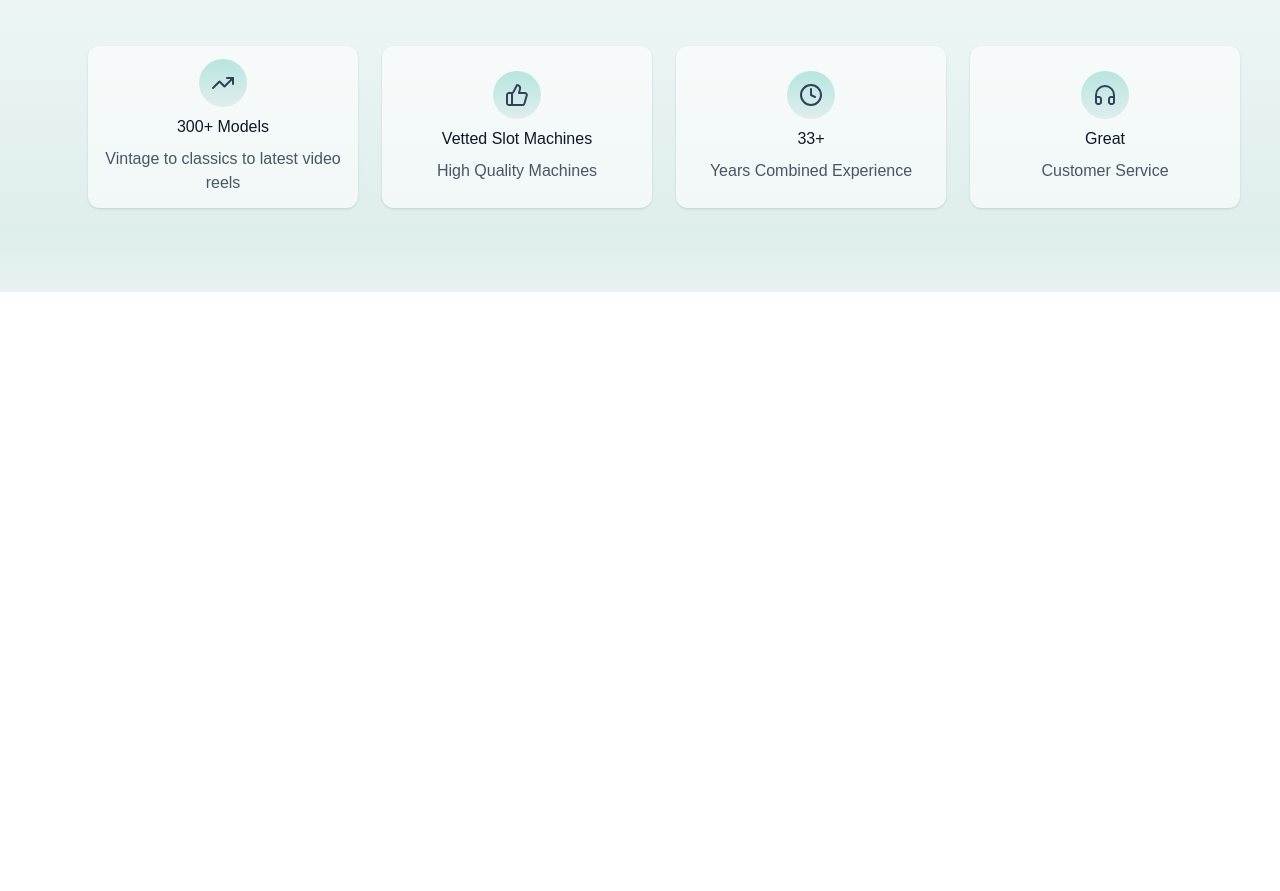
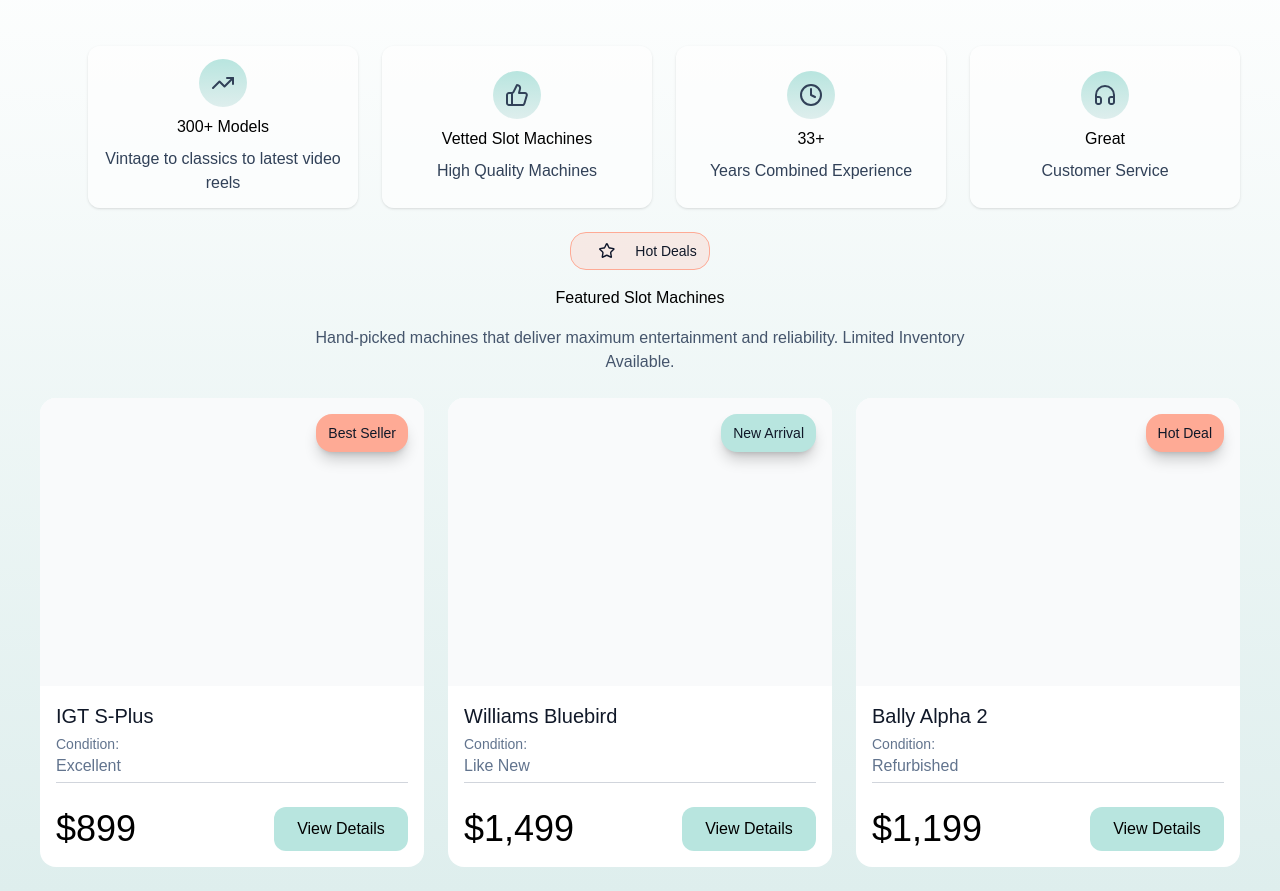
Before and after one commit to Bit2Byteclub/slotShopSite, a Next.js app: page / in a window 1280 px wide. Shown: the part 508-1399 px from the top of the page. Before the commit the page ends 800 px from the top, so only its background shows below. Built offline with nearby package versions, Linux system fonts and the light colour scheme.

Commit message:
Added button, tag, and product components. Added the featured products section.

```diff
--- a/src/app/assets/icons/index.ts
+++ b/src/app/assets/icons/index.ts
@@ -7,3 +7,4 @@
 export const headphoneIcon = "./icons/headphoneIcon.svg";
 export const StockIcon = "./icons/stockIcon.svg";
 export const thumbUpIcon = "./icons/thumbUpIcon.svg";
+export const starIcon = "./icons/starIcon.svg";
--- /dev/null
+++ b/src/app/components/homeComponents/button.tsx
@@ -0,0 +1,23 @@
+import { motion } from "framer-motion";
+
+interface ButtonProps {
+  className?: string;
+  text: string;
+}
+
+function Button({ className, text }: ButtonProps) {
+  return (
+    <motion.button
+      whileHover={{ scale: 1.1 }}
+      whileTap={{ scale: 0.95 }}
+      className={
+        className ||
+        `w-[134px] h-[44px] flex items-center justify-center bg-primary rounded-xl `
+      }
+    >
+      {text}
+    </motion.button>
+  );
+}
+
+export default Button;
--- a/src/app/components/homeComponents/index.ts
+++ b/src/app/components/homeComponents/index.ts
@@ -2,3 +2,6 @@
 
 export { default as Icon } from "./icon";
 export { default as StatCard } from "./statcard";
+export { default as Product } from "./product";
+export { default as Tag } from "./tag";
+export { default as Button } from "./button";
--- /dev/null
+++ b/src/app/components/homeComponents/product.tsx
@@ -0,0 +1,56 @@
+import type { ReactNode } from "react";
+import Button from "./button";
+
+interface ProductProps {
+  tag?: ReactNode;
+  image?: string;
+  name: string;
+  condition: string;
+  price: string;
+  className?: string;
+}
+
+function Product({
+  tag,
+  image,
+  name,
+  condition,
+  price,
+  className = "",
+}: ProductProps) {
+  return (
+    <div
+      className={`w-[384px] bg-white rounded-2xl overflow-hidden ${className}`}
+    >
+      {/* Image Section */}
+      <div className="relative h-[288px] p-4 bg-gray-50">
+        {image && (
+          <img
+            src={image}
+            alt={name}
+            className="w-full h-full object-cover rounded-lg"
+          />
+        )}
+        {tag && <div className="absolute top-4 right-4">{tag}</div>}
+      </div>
+
+      {/* Info Section */}
+      <div className="p-4 space-y-4">
+        <div>
+          <h3 className="text-xl text-gray-900">{name}</h3>
+          <p className="text-sm text-[#62748E] mt-1">Condition:</p>
+          <p className="text-[#62748E] border-b border-gray-300 pb-1">
+            {condition}
+          </p>
+        </div>
+
+        <div className="flex items-center justify-between pt-2">
+          <p className="text-4xl">${price}</p>
+          <Button text="View Details"></Button>
+        </div>
+      </div>
+    </div>
+  );
+}
+
+export default Product;
--- a/src/app/components/homeComponents/statcard.tsx
+++ b/src/app/components/homeComponents/statcard.tsx
@@ -32,8 +32,8 @@
       className={`flex flex-col ${width} ${height} items-center justify-center gap-2 ${padding} ${bgColor} ${rounded} shadow-sm ${className}`}
     >
       {children}
-      <p className={`text-gray-900 ${titleName}`}>{title}</p>
-      <p className={`text-gray-600 text-center ${descName}`}>{description}</p>
+      <p className={`${titleName}`}>{title}</p>
+      <p className={`text-[#314158] text-center ${descName}`}>{description}</p>
     </div>
   );
 }
--- /dev/null
+++ b/src/app/components/homeComponents/tag.tsx
@@ -0,0 +1,32 @@
+import type { ReactNode } from "react";
+
+interface TagProps {
+  title: string;
+  icon?: ReactNode;
+  bgColor?: string;
+  textColor?: string;
+  size?: string;
+  rounded?: string;
+  className?: string;
+}
+
+function Tag({
+  title,
+  icon,
+  bgColor = "",
+  textColor = "text-gray-900",
+  size = "w-[119px] h-[38px]",
+  rounded = "rounded-2xl",
+  className = "",
+}: TagProps) {
+  return (
+    <div
+      className={`w-fit flex items-center gap-1 ${size} ${rounded} ${bgColor} ${className}`}
+    >
+      {icon}
+      <p className={`text-sm ${textColor}`}>{title}</p>
+    </div>
+  );
+}
+
+export default Tag;
--- a/src/app/page.tsx
+++ b/src/app/page.tsx
@@ -4,7 +4,7 @@
 import "./globals.css";
 
 import * as icon from "./assets/icons";
-import { Icon, StatCard } from "./components/homeComponents";
+import { Icon, StatCard, Product, Tag } from "./components/homeComponents";
 
 export default function Home() {
   // Everything here will likely be moved down later because I think
@@ -103,6 +103,66 @@
           <Icon icon={icon.headphoneIcon} iconSize="w-6 h-6"></Icon>
         </StatCard>
       </div>
+      {/* Featured Products */}
+      <div className="flex flex-col gap-6 flex-wrap items-center justify-center m-6">
+        <div className="flex flex-col gap-4 items-center justify-center">
+          <Tag
+            title="Hot Deals"
+            className="w-fit px-3 rounded-2xl flex flex-nowrap items-center bg-secondary/20 border border-secondary"
+            icon={
+              <Icon
+                icon={icon.starIcon}
+                bgColor="bg-transparent"
+                className="rounded-full flex items-center justify-center"
+              ></Icon>
+            }
+          ></Tag>
+
+          <p>Featured Slot Machines</p>
+          <p className="w-[672px] h-[48px] text-[#45556C] text-center mx-auto">
+            Hand-picked machines that deliver maximum entertainment and
+            reliability. Limited Inventory Available.
+          </p>
+        </div>
+
+        <div className="flex flex-row gap-6 items-center justify-center">
+          <Product
+            tag={
+              <Tag
+                title="Best Seller"
+                className="w-fit px-3 py-1 rounded-2xl flex flex-nowrap items-center gap-3 bg-secondary shadow-lg/20"
+              ></Tag>
+            }
+            name="IGT S-Plus"
+            condition="Excellent"
+            price="899"
+          ></Product>
+
+          <Product
+            tag={
+              <Tag
+                title="New Arrival"
+                className="w-fit px-3 py-1 rounded-2xl flex flex-nowrap items-center gap-3 bg-primary shadow-lg/20"
+              ></Tag>
+            }
+            name="Williams Bluebird"
+            condition="Like New"
+            price="1,499"
+          ></Product>
+
+          <Product
+            tag={
+              <Tag
+                title="Hot Deal"
+                className="w-fit px-3 py-1 rounded-2xl flex flex-nowrap items-center gap-3 bg-secondary shadow-lg/20"
+              ></Tag>
+            }
+            name="Bally Alpha 2"
+            condition="Refurbished"
+            price="1,199"
+          ></Product>
+        </div>
+      </div>
     </div>
   );
 }
```
Also changed, not shown: public/icons/starIcon.svg (added).
